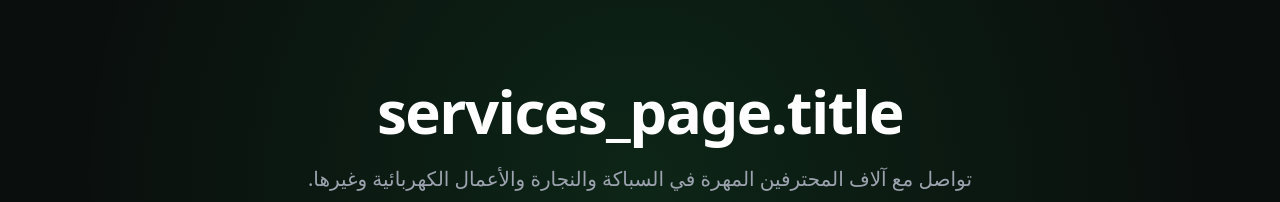
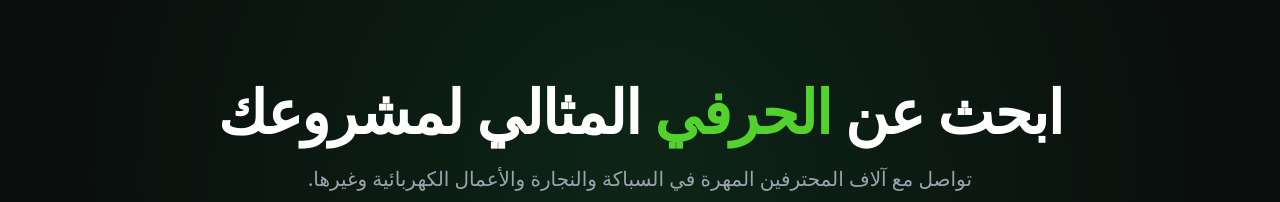
Before and after one commit to Mahmouahmed188/herfa, a Next.js app: page /ar/technicians in a window 1280 px wide. Shown: the part 128-330 px from the top of the page. Built offline with nearby package versions, Linux system fonts and the light colour scheme.

Commit message:
feat: implement technician discovery page with filtering and localized translations

```diff
--- a/src/app/[locale]/technicians/page.tsx
+++ b/src/app/[locale]/technicians/page.tsx
@@ -99,27 +99,14 @@ const CATEGORY_ICONS = [
 
 export default function ServicesAndCategoriesPage() {
     const locale = useLocale();
-    const t = useTranslations('services_page');
+    const t = useTranslations('Services');
     const [searchTerm, setSearchTerm] = useState('');
     const [zipCode, setZipCode] = useState('');
     const [isFilterOpen, setIsFilterOpen] = useState(false);
 
     const isRtl = locale === 'ar';
 
-    const renderTitle = (title: string) => {
-        const parts = title.split('<highlight>');
-        if (parts.length > 1) {
-            const secondPart = parts[1].split('</highlight>');
-            return (
-                <>
-                    {parts[0]}
-                    <span className="text-primary">{secondPart[0]}</span>
-                    {secondPart[1]}
-                </>
-            );
-        }
-        return title;
-    };
+
 
     return (
         <div className="bg-[#0A0F0D] min-h-screen text-white font-sans selection:bg-primary/30">
@@ -129,7 +116,9 @@ export default function ServicesAndCategoriesPage() {
 
                 <div className="container mx-auto max-w-4xl text-center relative z-10">
                     <h1 className="text-4xl md:text-5xl lg:text-6xl font-extrabold tracking-tight mb-6 leading-tight">
-                        {renderTitle(t('title'))}
+                        {t.rich('title', {
+                            highlight: (chunks) => <span className="text-primary">{chunks}</span>
+                        })}
                     </h1>
                     <p className="text-gray-400 text-lg md:text-xl max-w-2xl mx-auto mb-10 leading-relaxed">
                         {t('subtitle')}
--- a/src/components/technicians/FilterSidebar.tsx
+++ b/src/components/technicians/FilterSidebar.tsx
@@ -28,7 +28,7 @@ const FilterSection = ({ title, children, defaultOpen = true }: FilterSectionPro
 };
 
 export default function FilterSidebar({ className = "" }: { className?: string }) {
-    const t = useTranslations('services_page');
+    const t = useTranslations('Services');
     const [priceRange, setPriceRange] = useState(100);
     const [distance, setDistance] = useState(25);
 
--- a/src/components/technicians/TechnicianResultCard.tsx
+++ b/src/components/technicians/TechnicianResultCard.tsx
@@ -25,7 +25,7 @@ export interface TechnicianProps {
 
 export default function TechnicianResultCard({ tech }: { tech: TechnicianProps }) {
     const locale = useLocale();
-    const t = useTranslations('services_page');
+    const t = useTranslations('Services');
     const router = useRouter();
 
     const handleBooking = () => {
--- a/src/messages/ar.json
+++ b/src/messages/ar.json
@@ -1,4 +1,23 @@
 {
+    "Services": {
+        "title": "ابحث عن <highlight>الحرفي</highlight> المثالي لمشروعك",
+        "subtitle": "تواصل مع آلاف المحترفين المهرة في السباكة والنجارة والأعمال الكهربائية وغيرها.",
+        "searchPlaceholder": "ما هي الخدمة التي تحتاجها اليوم؟",
+        "zipCodePlaceholder": "الرمز البريدي",
+        "search": "بحث",
+        "resultsFound": "عرض {count} من النتائج",
+        "sortBy": "ترتيب حسب",
+        "recommended": "الموصى به",
+        "filters": "تصفية",
+        "resetAll": "إعادة تعيين الكل",
+        "category": "الفئة",
+        "hourlyRate": "سعر الساعة",
+        "rating": "التقييم",
+        "distance": "المسافة",
+        "bookingNow": "احجز الآن",
+        "startingAt": "يبدأ من",
+        "reviews": "تقييم"
+    },
     "Hero": {
         "title": "ابنِ مستقبل أفضل مع <highlight>خبراء محترفين</highlight>",
         "subtitle": "تواصل مع أفضل الفنيين المعتمدين واستخدم الذكاء الاصطناعي لتشخيص مشاكل البناء فوراً.",
@@ -28,7 +47,7 @@
         "feature2Title": "تقدير التكلفة",
         "feature2Desc": "احصل على تقديرات فورية لتكلفة الإصلاح بناءً على أسعار السوق الحالية.",
         "feature3Title": "مطابقة الخبراء",
-        "feature3Desc": "تواصل تلقائياً مع أقرب 3 متخصصين ذوي تقييم عالٍ لمهمة.",
+        "feature3Desc": "تواصل تلقائياً مع أقرب 3 متخصصين ذوي تقييم عالٍ للمهمة.",
         "cta": "جرب الفحص الذكي",
         "scanResult": "نتيجة الفحص",
         "scanning": "جاري الفحص...",
@@ -62,24 +81,5 @@
     "Common": {
         "loading": "جاري التحميل...",
         "error": "حدث خطأ ما"
-    },
-    "services_page": {
-        "title": "ابحث عن <highlight>الحرفي</highlight> المثالي لمشروعك",
-        "subtitle": "تواصل مع آلاف المحترفين المهرة في السباكة والنجارة والأعمال الكهربائية وغيرها.",
-        "searchPlaceholder": "ما هي الخدمة التي تحتاجها اليوم؟",
-        "zipCodePlaceholder": "الرمز البريدي",
-        "search": "بحث",
-        "resultsFound": "عرض {count} من النتائج",
-        "sortBy": "ترتيب حسب",
-        "recommended": "الموصى به",
-        "filters": "تصفية",
-        "resetAll": "إعادة تعيين الكل",
-        "category": "الفئة",
-        "hourlyRate": "سعر الساعة",
-        "rating": "التقييم",
-        "distance": "المسافة",
-        "bookingNow": "احجز الآن",
-        "startingAt": "يبدأ من",
-        "reviews": "تقييم"
     }
 }
--- a/src/messages/en.json
+++ b/src/messages/en.json
@@ -1,4 +1,23 @@
 {
+    "Services": {
+        "title": "Find the perfect <highlight>craftsman</highlight> for your project",
+        "subtitle": "Connect with thousands of skilled professionals for plumbing, carpentry, electrical work, and more.",
+        "searchPlaceholder": "What service do you need today?",
+        "zipCodePlaceholder": "Zip Code",
+        "search": "Search",
+        "resultsFound": "Showing {count} Results",
+        "sortBy": "Sort by",
+        "recommended": "Recommended",
+        "filters": "Filters",
+        "resetAll": "Reset All",
+        "category": "CATEGORY",
+        "hourlyRate": "HOURLY RATE",
+        "rating": "RATING",
+        "distance": "DISTANCE",
+        "bookingNow": "Book Now",
+        "startingAt": "Starting at",
+        "reviews": "reviews"
+    },
     "Hero": {
         "title": "Build Better with <highlight>Expert Technicians</highlight>",
         "subtitle": "Connect with top-rated professionals and use AI to diagnose construction issues instantly.",
@@ -62,24 +81,5 @@
     "Common": {
         "loading": "Loading...",
         "error": "Something went wrong"
-    },
-    "services_page": {
-        "title": "Find the perfect <highlight>craftsman</highlight> for your project",
-        "subtitle": "Connect with thousands of skilled professionals for plumbing, carpentry, electrical work, and more.",
-        "searchPlaceholder": "What service do you need today?",
-        "zipCodePlaceholder": "Zip Code",
-        "search": "Search",
-        "resultsFound": "Showing {count} Results",
-        "sortBy": "Sort by",
-        "recommended": "Recommended",
-        "filters": "Filters",
-        "resetAll": "Reset All",
-        "category": "CATEGORY",
-        "hourlyRate": "HOURLY RATE",
-        "rating": "RATING",
-        "distance": "DISTANCE",
-        "bookingNow": "Book Now",
-        "startingAt": "Starting at",
-        "reviews": "reviews"
     }
 }
```
